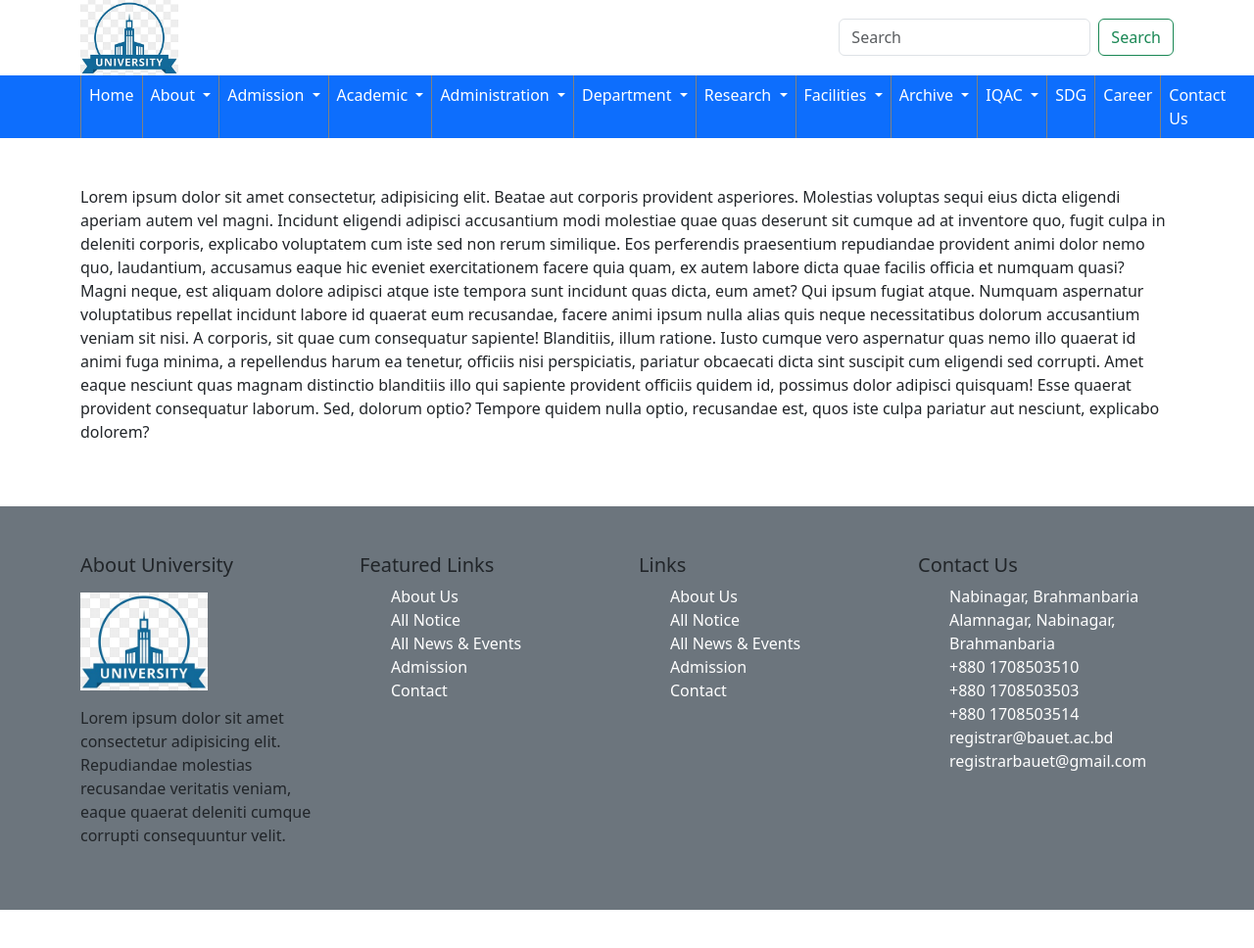
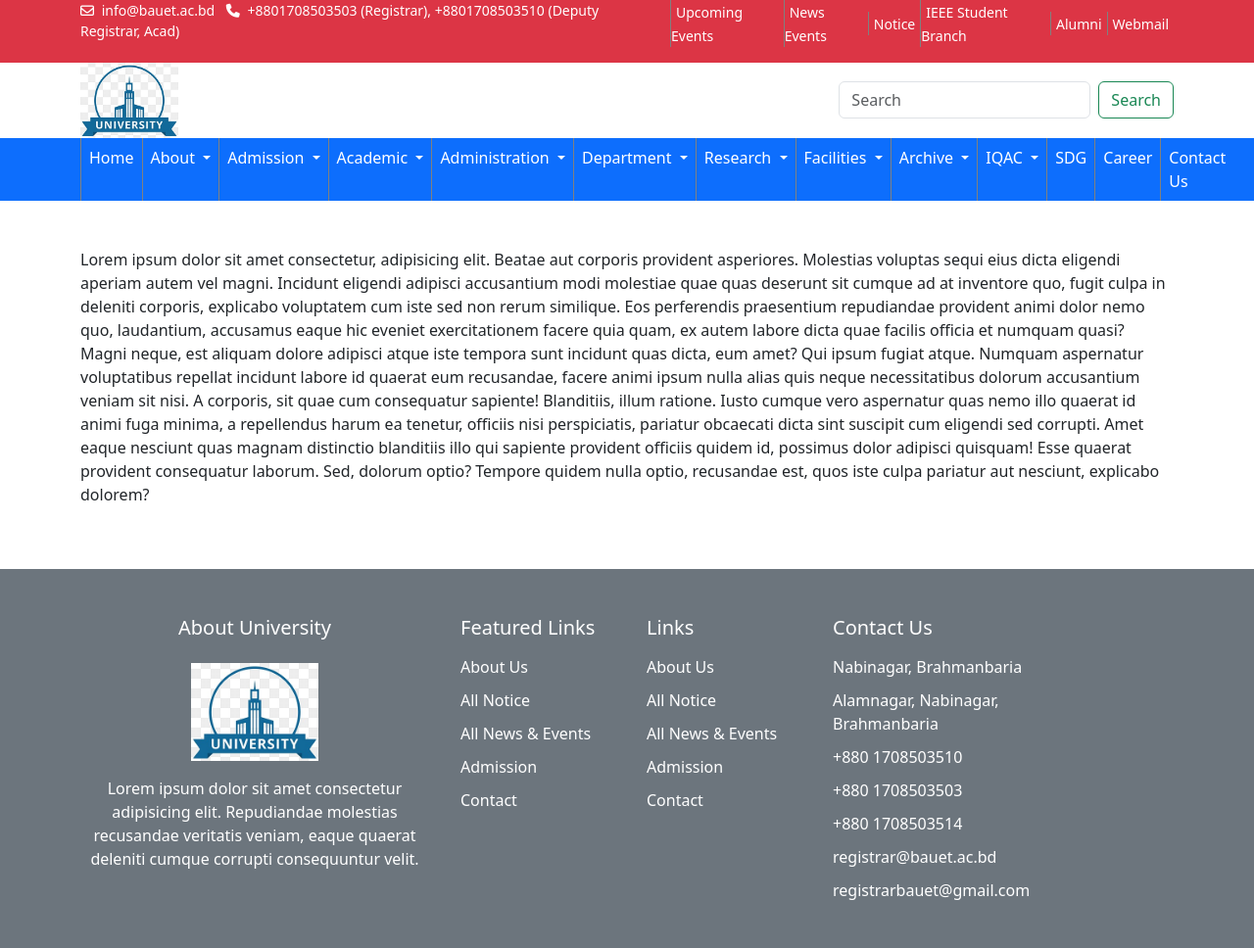
Before and after one commit to Masudrana93/University-website, a plain HTML site: page index.html in a window 1280 px wide. Shown: the whole page at 98% size. Before the commit the page ends 929 px from the top, so only its background shows below. Drawn offline with nearby package versions, Linux system fonts and the light colour scheme.

Commit message:
header top create

```diff
--- a/css/style.css
+++ b/css/style.css
@@ -4,7 +4,27 @@
     box-sizing: border-box;
 }
 
+
+/* Some important CSS Start */
+
 /* Navbar CSS Start  */
+
+.col-md-6.header-top-2 ul li {
+    list-style: none;
+}
+.col-md-6.header-top-2 ul li a {
+    text-decoration: none;
+    color: white;
+    font-size: 14px;
+    padding: 5px;
+    transition: all 0.3s ease-in-out;
+}
+.col-md-6.header-top-2 ul li a:hover{
+    color: aqua;
+}
+
+
+
 .nav-item{
     border-left: 1px solid gray !important;
 }
@@ -17,24 +37,35 @@
 .navbar-nav li a:hover{
     color: red !important;
 }
+.nav-top-font{
+    font-size: 14px;
+}
 
 
 /* Navbar CSS End  */
 
 /* Footer CSS Start  */
+
+.logo-article p{
+    color: white;
+}
 .footer-menu ul li{
 list-style: none;
+margin-bottom: 10px;
 }
 .footer-menu ul li a{
     color: white;
     text-decoration: none;
     transition: all 0.3s ease-in-out;
+
 }
 .footer-menu ul li a:hover{
     color: red;
 
 }
-
+.heading-text-color{
+    color: white;
+}
 
 /* Footer CSS End  */
 
--- a/index.html
+++ b/index.html
@@ -9,6 +9,9 @@
   <!-- Boostrap CSS link  -->
   <link href="https://cdn.jsdelivr.net/npm/bootstrap@5.3.3/dist/css/bootstrap.min.css" rel="stylesheet" integriwhite
     !important;a384-QWTKZyjpPEjISv5WaRU9OFeRpok6YctnYmDr5pNlyT2bRjXh0JMhjY6hW+ALEwIH" crossorigin="anonymous">
+
+    <!-- font-awesome Icon link  -->
+    <link rel="stylesheet" href="https://cdnjs.cloudflare.com/ajax/libs/font-awesome/6.6.0/css/all.min.css" integrity="sha512-Kc323vGBEqzTmouAECnVceyQqyqdsSiqLQISBL29aUW4U/M7pSPA/gEUZQqv1cwx4OnYxTxve5UMg5GT6L4JJg==" crossorigin="anonymous" referrerpolicy="no-referrer" />
 
   <!-- External CSS Link  -->
   <link rel="stylesheet" href="css/style.css">
@@ -22,6 +25,35 @@
 
   <!-- *********Navbar Start ******* -->
 
+  <!-- navbar section-one start  -->
+  <div class="container-fluid bg-danger">
+    <div class="container">
+      <div class="row">
+        <div class="col-md-6 nav-top-font ">
+          <i class="fa-regular fa-envelope me-1 text-white"></i>
+          <span class="me-2 text-white">info@bauet.ac.bd</span>
+          <i class="fa-solid fa-phone me-1 text-white"></i>
+          <span class="text-white">+8801708503503 (Registrar), +8801708503510 (Deputy Registrar, Acad)	</span>
+
+        </div>
+        <div class="col-md-6 header-top-2">
+          <ul class="d-flex justify-content-center align-items-center">
+            <li class=" nav-item border-start "><a href="#">Upcoming Events</a></li>
+            <li class=" nav-item border-start "><a href="#"> News Events</a></li>
+            <li class=" nav-item border-start "><a href="#">Notice</a></li>
+            <li class=" nav-item border-start "><a href="#">IEEE Student Branch </a></li>
+            <li class=" nav-item border-start "><a href="#"> Alumni </a></li>
+            <li class=" nav-item border-start "><a href="#">Webmail</a></li>
+          </ul>
+
+
+        </div>
+      </div>
+    </div>
+  </div>
+  <!-- navbar section-one end -->
+
+  <!-- navbar section-two start  -->
   <div class="container-fluid">
     <div class="container">
       <div class="row">
@@ -43,6 +75,11 @@
       </div>
     </div>
   </div>
+  <!-- navbar section-two end -->
+
+
+
+  <!-- navbar section-three start  -->
 
   <nav class="navbar navbar-expand-lg bg-primary pt-0 pb-0 ">
     <div class="container-fluid">
@@ -224,12 +261,27 @@
     </div>
   </nav>
 
-  <!-- *********Navbar Start ******* -->
+  <!-- navbar section-three end  -->
+
+  <!-- *********Navbar End ******* -->
   <div class="container-fluid my-5">
     <div class="container">
       <div class="row">
         <div class="col-12">
-          <p>Lorem ipsum dolor sit amet consectetur, adipisicing elit. Beatae aut corporis provident asperiores. Molestias voluptas sequi eius dicta eligendi aperiam autem vel magni. Incidunt eligendi adipisci accusantium modi molestiae quae quas deserunt sit cumque ad at inventore quo, fugit culpa in deleniti corporis, explicabo voluptatem cum iste sed non rerum similique. Eos perferendis praesentium repudiandae provident animi dolor nemo quo, laudantium, accusamus eaque hic eveniet exercitationem facere quia quam, ex autem labore dicta quae facilis officia et numquam quasi? Magni neque, est aliquam dolore adipisci atque iste tempora sunt incidunt quas dicta, eum amet? Qui ipsum fugiat atque. Numquam aspernatur voluptatibus repellat incidunt labore id quaerat eum recusandae, facere animi ipsum nulla alias quis neque necessitatibus dolorum accusantium veniam sit nisi. A corporis, sit quae cum consequatur sapiente! Blanditiis, illum ratione. Iusto cumque vero aspernatur quas nemo illo quaerat id animi fuga minima, a repellendus harum ea tenetur, officiis nisi perspiciatis, pariatur obcaecati dicta sint suscipit cum eligendi sed corrupti. Amet eaque nesciunt quas magnam distinctio blanditiis illo qui sapiente provident officiis quidem id, possimus dolor adipisci quisquam! Esse quaerat provident consequatur laborum. Sed, dolorum optio? Tempore quidem nulla optio, recusandae est, quos iste culpa pariatur aut nesciunt, explicabo dolorem?</p>
+          <p>Lorem ipsum dolor sit amet consectetur, adipisicing elit. Beatae aut corporis provident asperiores.
+            Molestias voluptas sequi eius dicta eligendi aperiam autem vel magni. Incidunt eligendi adipisci accusantium
+            modi molestiae quae quas deserunt sit cumque ad at inventore quo, fugit culpa in deleniti corporis,
+            explicabo voluptatem cum iste sed non rerum similique. Eos perferendis praesentium repudiandae provident
+            animi dolor nemo quo, laudantium, accusamus eaque hic eveniet exercitationem facere quia quam, ex autem
+            labore dicta quae facilis officia et numquam quasi? Magni neque, est aliquam dolore adipisci atque iste
+            tempora sunt incidunt quas dicta, eum amet? Qui ipsum fugiat atque. Numquam aspernatur voluptatibus repellat
+            incidunt labore id quaerat eum recusandae, facere animi ipsum nulla alias quis neque necessitatibus dolorum
+            accusantium veniam sit nisi. A corporis, sit quae cum consequatur sapiente! Blanditiis, illum ratione. Iusto
+            cumque vero aspernatur quas nemo illo quaerat id animi fuga minima, a repellendus harum ea tenetur, officiis
+            nisi perspiciatis, pariatur obcaecati dicta sint suscipit cum eligendi sed corrupti. Amet eaque nesciunt
+            quas magnam distinctio blanditiis illo qui sapiente provident officiis quidem id, possimus dolor adipisci
+            quisquam! Esse quaerat provident consequatur laborum. Sed, dolorum optio? Tempore quidem nulla optio,
+            recusandae est, quos iste culpa pariatur aut nesciunt, explicabo dolorem?</p>
         </div>
       </div>
     </div>
@@ -239,19 +291,31 @@
   <div class="container-fluid bg-secondary py-5">
     <div class="container">
       <div class="row">
-        <div class="col-md-3 col-12">
-          <h5>About University</h5>
+        <div class="col-md-4 col-12 d-flex flex-column align-items-center me-2">
+          <h5 class="heading-text-color">About University</h5>
           <div class="footer-logo my-3">
             <img src="images/university-logo.png" width="130" height="auto" alt="Footer-logo">
           </div>
-          <div class="logo-article">
+          <div class="logo-article d-flex flex-column justify-content-center align-items-center text-center">
             <p>Lorem ipsum dolor sit amet consectetur adipisicing elit. Repudiandae molestias recusandae veritatis
               veniam, eaque quaerat deleniti cumque corrupti consequuntur velit.</p>
           </div>
         </div>
-        <div class="col-md-3 col-12 footer-menu">
-          <h5>Featured Links</h5>
-          <ul>
+        <div class="col-md-2 col-12 footer-menu">
+          <h5 class="heading-text-color mb-3">Featured Links</h5>
+
+
+          <ul class="ps-0">
+            <li><a href="#">About Us</a></li>
+            <li><a href="#">All Notice</a></li>
+            <li><a href="#">All News & Events</a></li>
+            <li><a href="#">Admission</a></li>
+            <li><a href="#">Contact</a></li>
+          </ul>
+        </div>
+        <div class="col-md-2 col-12 footer-menu">
+          <h5 class="heading-text-color mb-3">Links</h5>
+          <ul class="ps-0">
             <li><a href="#">About Us</a></li>
             <li><a href="#">All Notice</a></li>
             <li><a href="#">All News & Events</a></li>
@@ -260,18 +324,8 @@
           </ul>
         </div>
         <div class="col-md-3 col-12 footer-menu">
-          <h5>Links</h5>
-          <ul>
-            <li><a href="#">About Us</a></li>
-            <li><a href="#">All Notice</a></li>
-            <li><a href="#">All News & Events</a></li>
-            <li><a href="#">Admission</a></li>
-            <li><a href="#">Contact</a></li>
-          </ul>
-        </div>
-        <div class="col-md-3 col-12 footer-menu">
-          <h5>Contact Us</h5>
-          <ul>
+          <h5 class="heading-text-color mb-3">Contact Us</h5>
+          <ul class="ps-0">
             <li><a href="#">Nabinagar, Brahmanbaria</a></li>
             <li><a href="#">Alamnagar, Nabinagar, Brahmanbaria </a></li>
             <li><a href="#">+880 1708503510</a></li>
```
Also changed, not shown: admission-form.html (+7 -2 lines).
